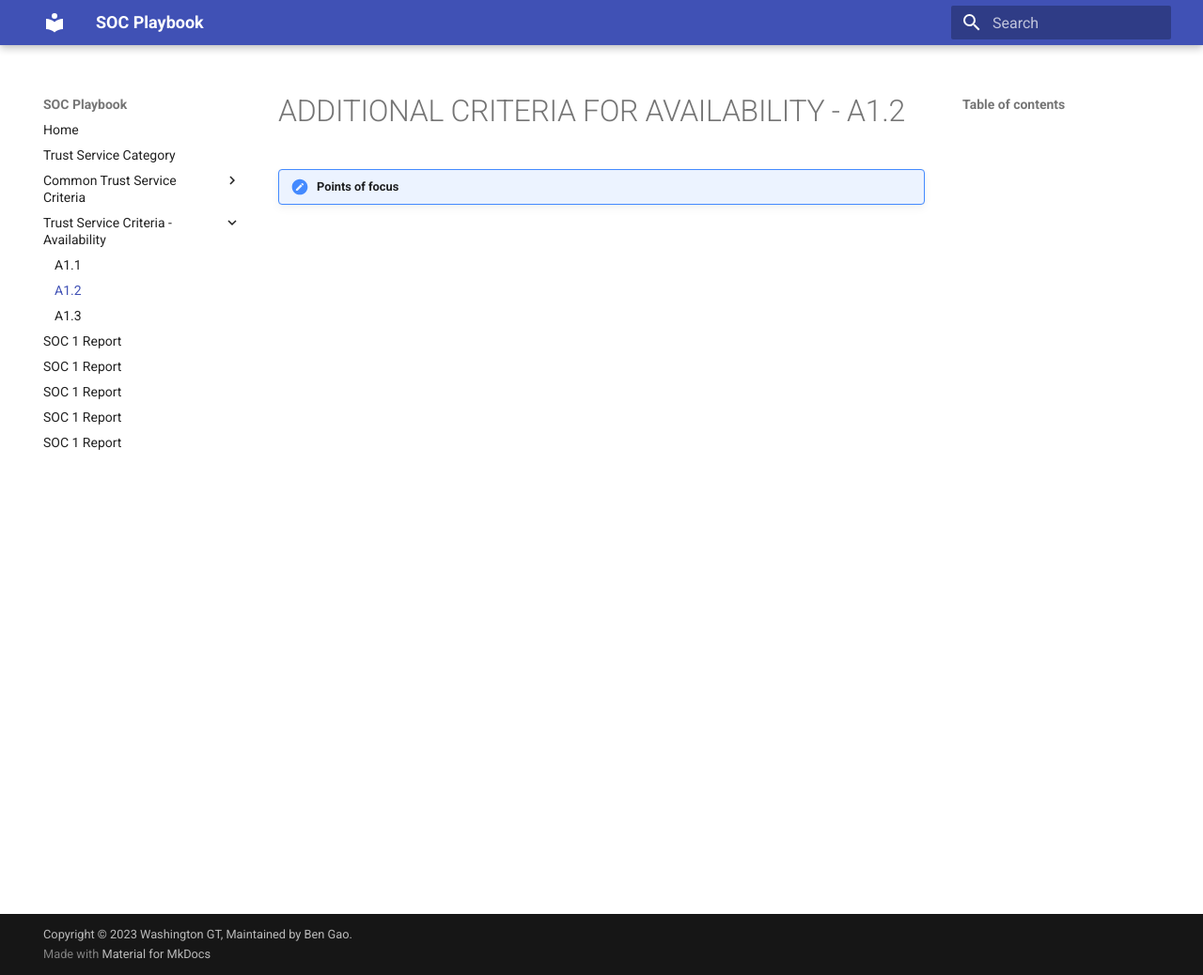
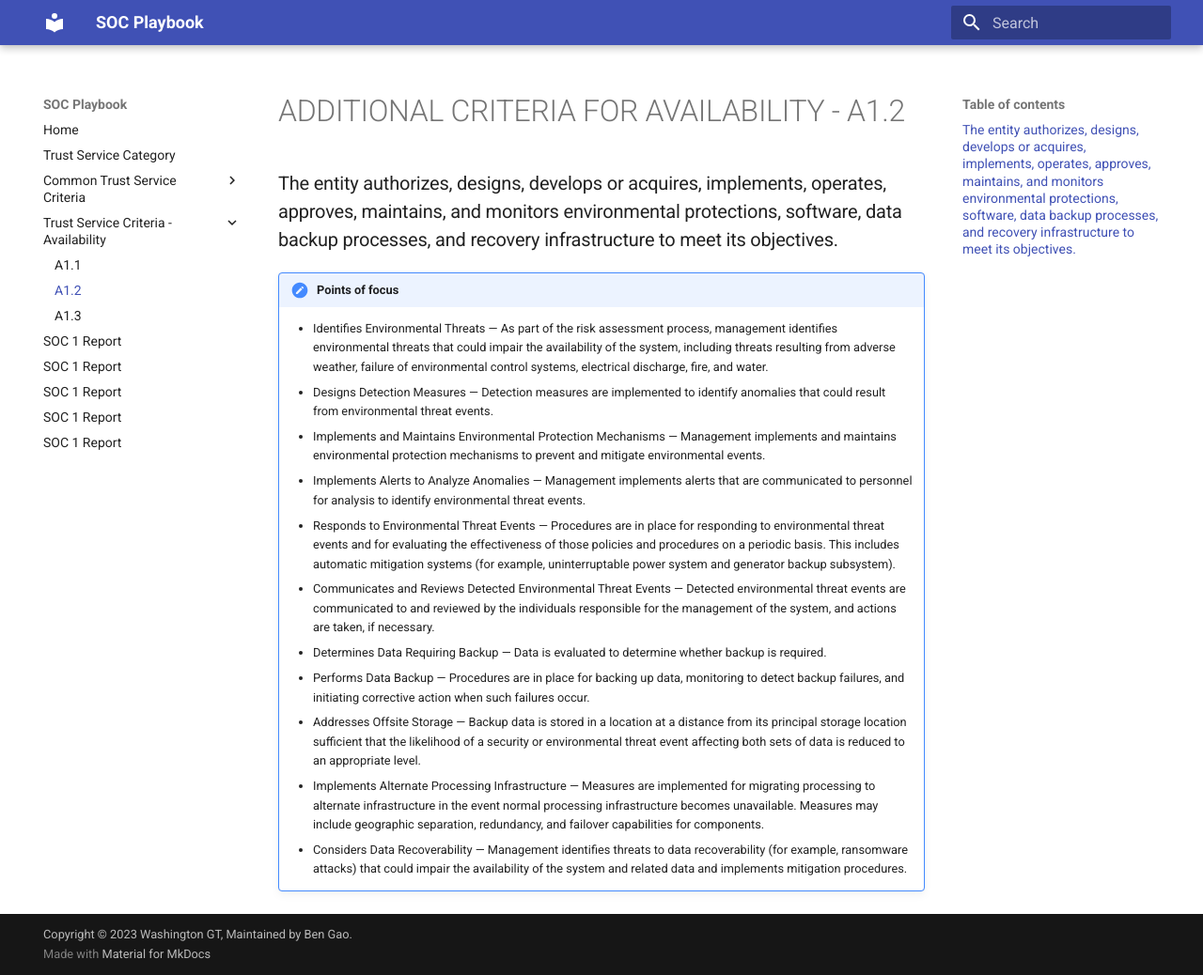
Before and after one commit to WashingtonGT/soc-playbook, an MkDocs documentation site: the page built from docs/atsc/a1-2.md, in a window 1280 px wide and 1038 px high. Shown: the whole window at 94% size. Built offline with MkDocs 1.6.1 and Material for MkDocs 9.7.7, drawn with Linux system fonts in a browser that asks for light colours.

Commit message:
Update a1-2.md

```diff
--- a/docs/atsc/a1-2.md
+++ b/docs/atsc/a1-2.md
@@ -1,5 +1,17 @@
 # ADDITIONAL CRITERIA FOR AVAILABILITY - A1.2
 
-###
+### The entity authorizes, designs, develops or acquires, implements, operates, approves, maintains, and monitors environmental protections, software, data backup processes, and recovery infrastructure to meet its objectives.
 
 !!! note "Points of focus"
+
+    * Identifies Environmental Threats — As part of the risk assessment process, management identifies environmental threats that could impair the availability of the system, including threats resulting from adverse weather, failure of environmental control systems, electrical discharge, fire, and water.
+    * Designs Detection Measures — Detection measures are implemented to identify anomalies that could result from environmental threat events.
+    * Implements and Maintains Environmental Protection Mechanisms — Management implements and maintains environmental protection mechanisms to prevent and mitigate environmental events.
+    * Implements Alerts to Analyze Anomalies — Management implements alerts that are communicated to personnel for analysis to identify environmental threat events.
+    * Responds to Environmental Threat Events — Procedures are in place for responding to environmental threat events and for evaluating the effectiveness of those policies and procedures on a periodic basis. This includes automatic mitigation systems (for example, uninterruptable power system and generator backup subsystem).
+    * Communicates and Reviews Detected Environmental Threat Events — Detected environmental threat events are communicated to and reviewed by the individuals responsible for the management of the system, and actions are taken, if necessary.
+    * Determines Data Requiring Backup — Data is evaluated to determine whether backup is required.
+    * Performs Data Backup — Procedures are in place for backing up data, monitoring to detect backup failures, and initiating corrective action when such failures occur.
+    * Addresses Offsite Storage — Backup data is stored in a location at a distance from its principal storage location sufficient that the likelihood of a security or environmental threat event affecting both sets of data is reduced to an appropriate level.
+    * Implements Alternate Processing Infrastructure — Measures are implemented for migrating processing to alternate infrastructure in the event normal processing infrastructure becomes unavailable. Measures may include geographic separation, redundancy, and failover capabilities for components.
+    * Considers Data Recoverability — Management identifies threats to data recoverability (for example, ransomware attacks) that could impair the availability of the system and related data and implements mitigation procedures.
```
